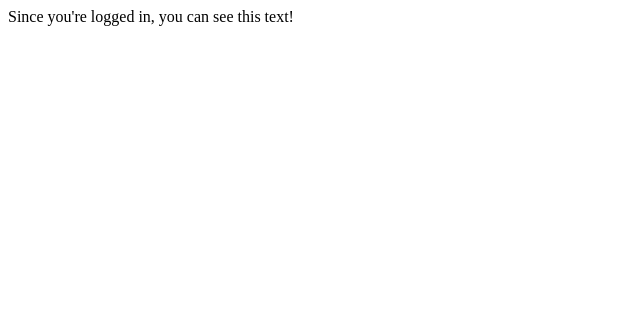
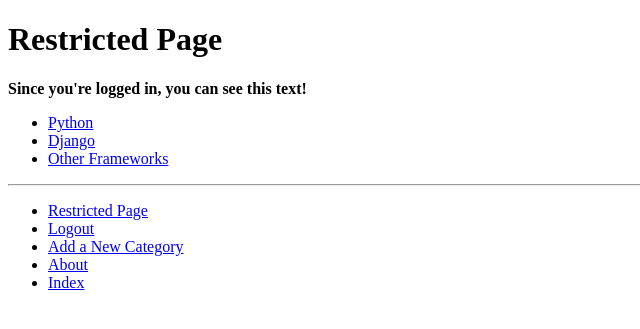
Before and after one commit to XinyangZhang7/tango_with_django_project, a Django app: page /rango/restricted/ in a window 1280 px wide. Shown: the top 329 px of the page, without its empty margins (0-640 px from the left). Run offline with Django 3.2, Linux system fonts and the light colour scheme; a user stored in the database is signed in; data comes from the database, SQL or seed files in the repository; both versions use the stored data as it was after the commit.

Commit message:
chapter 9 completed but test failed
Correct but failed. fail information: The Add Category link was present on Rango's homepage when a user is not logged in. This shouldn't be the case!
Please check your base.html template.

```diff
--- a/rango/views.py
+++ b/rango/views.py
@@ -45,6 +45,7 @@ def show_category(request, category_name_slug):
 
     return render(request, 'rango/category.html', context=context_dict)
 
+@login_required
 def add_category(request):
     form = CategoryForm()
 
@@ -60,6 +61,7 @@ def add_category(request):
 
     return render(request, 'rango/add_category.html', {'form': form})
 
+@login_required
 def add_page(request, category_name_slug):
     try:
         category = Category.objects.get(slug=category_name_slug)
@@ -140,7 +142,8 @@ def user_login(request):
 
 @login_required
 def restricted(request):
-    return HttpResponse("Since you're logged in, you can see this text!")
+    # return HttpResponse("Since you're logged in, you can see this text!")
+    return render(request, 'rango/restricted.html')
 
 @login_required
 def user_logout(request):
--- a/templates/rango/base.html
+++ b/templates/rango/base.html
@@ -19,7 +19,7 @@
 
         <div>
             {% block sidebar_block %}
-                {% get_category_list %}
+                {% get_category_list category %}
             {% endblock %}
         </div>
 
@@ -27,16 +27,13 @@
         <div>
             <ul>
             {% if user.is_authenticated %}
-                    <!-- Show these links when the user is logged in -->
                 <li><a href="{% url 'rango:restricted' %}">Restricted Page</a></li>
                 <li><a href="{% url 'rango:logout' %}">Logout</a></li>
+                <li><a href="{% url 'rango:add_category' %}">Add a New Category</a></li>
             {% else %}
-                    <!-- Show these links when the user is NOT logged in -->
                 <li><a href="{% url 'rango:register' %}">Sign Up</a></li>
                 <li><a href="{% url 'rango:login' %}">Login</a></li>
             {% endif %}
-                    <!-- Outside the conditional statements, ALWAYS show -->
-                    <li><a href="{% url 'rango:add_category' %}">Add New Category</a></li>
                 <li><a href="{% url 'rango:about' %}">About</a></li>
                 <li><a href="{% url 'rango:index' %}">Index</a></li>
             </ul>
--- a/templates/rango/category.html
+++ b/templates/rango/category.html
@@ -22,7 +22,10 @@
     <strong>No pages currently in category.</strong>
     {% endif %}
 
+    {% if user.is_authenticated %}
     <a href="{% url 'rango:add_page' category.slug %}">Add Page</a> <br />
+    {% endif %}
+
     {% else %}
     The specified category does not exist.
     {% endif %}
--- /dev/null
+++ b/templates/rango/restricted.html
@@ -0,0 +1,11 @@
+{% extends 'rango/base.html' %}
+{% load staticfiles %}
+
+{% block title_block %}
+    Restricted Page
+{% endblock %}
+
+{% block body_block %}
+<h1>Restricted Page</h1>
+<strong>Since you're logged in, you can see this text!</strong>
+{% endblock %}
```
Also changed, not shown: db.sqlite3. Lines whose indentation alone changed are shown as unchanged.
